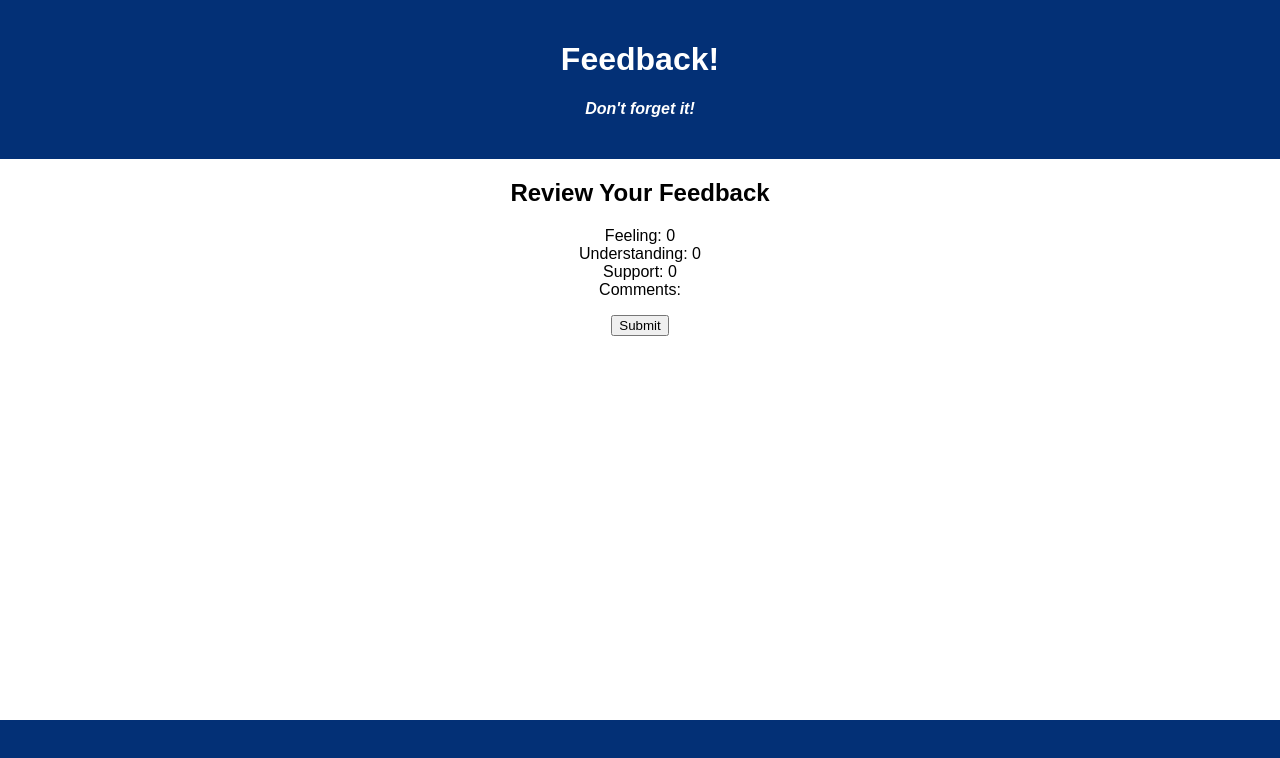
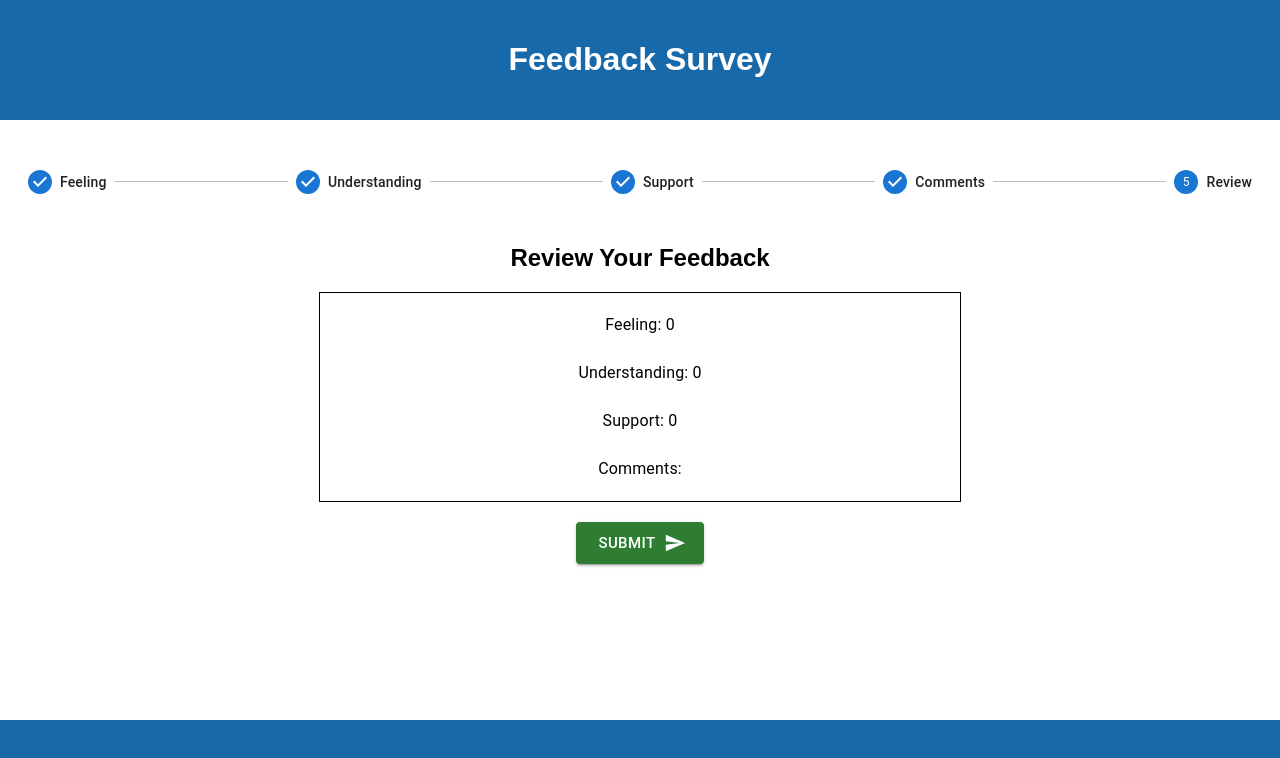
Before and after one commit to SemperFido95/redux-feedback-loop, a React (Create React App) app: page /review in a window 1280 px wide. Shown: the top 758 px of the page. Built offline with nearby package versions, Linux system fonts and the light colour scheme.

Commit message:
added MUI progress bar to each step

```diff
--- a/src/components/App/App.css
+++ b/src/components/App/App.css
@@ -6,7 +6,7 @@
 }
 
 .App-header {
-  background-color: #033076;
+  background-color: #1769aa;
   min-height: 70px;
   padding: 20px;
   color: white;
@@ -47,7 +47,7 @@ input[type="range"] {
 footer {
   position: absolute;
   bottom: 0;
-  background-color: #033076;
+  background-color: #1769aa;
   width: 100%;
   height: 10vh;
 }
@@ -69,3 +69,7 @@ footer {
 .MuiBox-root p {
   margin: 0 20px;
 }
+
+.MuiListItemText-root {
+  text-align: center;
+}
--- a/src/components/Header.jsx
+++ b/src/components/Header.jsx
@@ -4,8 +4,7 @@ function Header() {
     return (
         <>
             <header className='App-header'>
-                <h1 className='App-title'>Feedback!</h1>
-                <h4>Don't forget it!</h4>
+                <h1 className='App-title'>Feedback Survey</h1>
             </header>
         </>
     )
--- /dev/null
+++ b/src/components/ProgressBar/ProgressBar.jsx
@@ -0,0 +1,28 @@
+import { Stepper, Step, StepLabel } from "@mui/material";
+
+function ProgressBar({ currentStep }) {
+
+    const steps = [
+        'Feeling',
+        'Understanding',
+        'Support',
+        'Comments',
+        'Review'
+    ]
+
+    return (
+        <>
+            <Stepper sx={{ margin: '50px 20px' }} activeStep={currentStep}>
+                {
+                    steps.map(label => (
+                        <Step key={label}>
+                            <StepLabel>{label}</StepLabel>
+                        </Step>
+                    ))
+                }
+            </Stepper>
+        </>
+    )
+}
+
+export default ProgressBar;
--- a/src/components/Steps/Comment.jsx
+++ b/src/components/Steps/Comment.jsx
@@ -3,6 +3,7 @@ import { useHistory } from "react-router-dom";
 import NavigateBeforeIcon from '@mui/icons-material/NavigateBefore';
 import NavigateNextIcon from '@mui/icons-material/NavigateNext';
 import { Box, Button, TextField } from "@mui/material";
+import ProgressBar from "../ProgressBar/ProgressBar";
 
 function Comment() {
     const dispatch = useDispatch();
@@ -26,6 +27,7 @@ function Comment() {
         //         <button className="next-btn" onClick={nextPage}>Review</button>
         //     </>
         <div>
+            <ProgressBar currentStep={3} />
             <h2>Additional Comments (optional)</h2>
             <Box
                 component="form"
--- a/src/components/Steps/Content.jsx
+++ b/src/components/Steps/Content.jsx
@@ -4,6 +4,7 @@ import { useHistory } from "react-router-dom";
 import NavigateBeforeIcon from '@mui/icons-material/NavigateBefore';
 import NavigateNextIcon from '@mui/icons-material/NavigateNext';
 import { Slider, Box, Button } from "@mui/material";
+import ProgressBar from "../ProgressBar/ProgressBar";
 
 function Content() {
     const dispatch = useDispatch();
@@ -49,6 +50,7 @@ function Content() {
     return (
 
         <div>
+            <ProgressBar currentStep={1}/>
             <h2>How Well Do You Understand The Content?</h2>
             <Box sx={{ width: '50%', margin: '0 auto', display: 'flex' }}>
                 <p>No understanding</p>
--- a/src/components/Steps/Feeling.jsx
+++ b/src/components/Steps/Feeling.jsx
@@ -2,6 +2,7 @@ import { useDispatch, useSelector } from "react-redux";
 import { useHistory } from "react-router-dom";
 import { Slider, Box, Button } from "@mui/material";
 import NavigateNextIcon from '@mui/icons-material/NavigateNext';
+import ProgressBar from "../ProgressBar/ProgressBar";
 
 function Feeling() {
     const dispatch = useDispatch();
@@ -44,6 +45,7 @@ function Feeling() {
 
     return (
         <div>
+            <ProgressBar currentStep={0}/>
             <h2>How Are You Feeling?</h2>
             <Box sx={{  width: '50%', margin: '0 auto', display: 'flex' }}>
                 <p>Terrible</p>
--- a/src/components/Steps/Review.jsx
+++ b/src/components/Steps/Review.jsx
@@ -1,6 +1,14 @@
 import { useDispatch, useSelector } from "react-redux";
 import { useHistory } from "react-router-dom";
 import axios from "axios";
+import { Button } from "@mui/material";
+import SendIcon from '@mui/icons-material/Send';
+import List from '@mui/material/List';
+import ListItem from '@mui/material/ListItem';
+import Divider from '@mui/material/Divider';
+import ListItemText from '@mui/material/ListItemText';
+import { Box } from "@mui/material";
+import ProgressBar from "../ProgressBar/ProgressBar";
 
 function Review() {
     const dispatch = useDispatch();
@@ -30,14 +38,41 @@ function Review() {
 
     return (
         <>
+            <ProgressBar currentStep={4} />
             <h2>Review Your Feedback</h2>
-            <ul style={{listStyle: 'none', padding: 0}}>
+            {/* <ul style={{listStyle: 'none', padding: 0}}>
                 <li>Feeling: {feeling}</li>
                 <li>Understanding: {understanding}</li>
                 <li>Support: {support}</li>
                 <li>Comments: {comments}</li>
-            </ul>
-            <button onClick={submitFeedback}>Submit</button>
+            </ul> */}
+            <Box sx={{ bgcolor: 'background.paper ', width: '50%', margin: '0 auto', border: '1px solid black', marginBottom: '20px'}}>
+                <List>
+                    <ListItem>
+                        <ListItemText>Feeling: {feeling}</ListItemText>
+                    </ListItem>
+                    <ListItem>
+                        <ListItemText>Understanding: {understanding}</ListItemText>
+                    </ListItem>
+                    <ListItem>
+                        <ListItemText>Support: {support}</ListItemText>
+                    </ListItem>
+                    <ListItem>
+                        <ListItemText>Comments: {comments}</ListItemText>
+                    </ListItem>
+                </List>
+            </Box>
+
+            <Button
+                size="large"
+                variant="contained"
+                color="success"
+                onClick={submitFeedback}
+                endIcon={<SendIcon />}
+            >
+                Submit
+            </Button>
+            {/* <button onClick={submitFeedback}>Submit</button> */}
         </>
     )
 }
--- a/src/components/Steps/Success.jsx
+++ b/src/components/Steps/Success.jsx
@@ -1,4 +1,6 @@
 import { useHistory } from "react-router-dom";
+import { Button } from "@mui/material";
+import NorthWestIcon from '@mui/icons-material/NorthWest';
 
 function Success() {
     const history = useHistory();
@@ -9,7 +11,8 @@ function Success() {
             <h2>Your response has been submitted!</h2>
             <p>If you would like to submit another response, click the button below.</p>
             <p>Otherwise, you may close this page.</p>
-            <button onClick={home}>Submit Another Response</button>
+            <Button onClick={home} variant="contained" size="large" startIcon={<NorthWestIcon />}>Back to Start</Button>
+            {/* <button onClick={home}>Submit Another Response</button> */}
         </>
     )
 }
--- a/src/components/Steps/Support.jsx
+++ b/src/components/Steps/Support.jsx
@@ -3,6 +3,7 @@ import { useHistory } from "react-router-dom";
 import NavigateBeforeIcon from '@mui/icons-material/NavigateBefore';
 import NavigateNextIcon from '@mui/icons-material/NavigateNext';
 import { Slider, Box, Button } from "@mui/material";
+import ProgressBar from "../ProgressBar/ProgressBar";
 
 function Support() {
     const dispatch = useDispatch();
@@ -47,6 +48,7 @@ function Support() {
 
     return (
         <div>
+            <ProgressBar currentStep={2}/>
             <h2>How Well Are You Being Supported?</h2>
             <Box sx={{ width: '50%', margin: '0 auto', display: 'flex' }}>
                 <p>Terrible Support</p>
```
